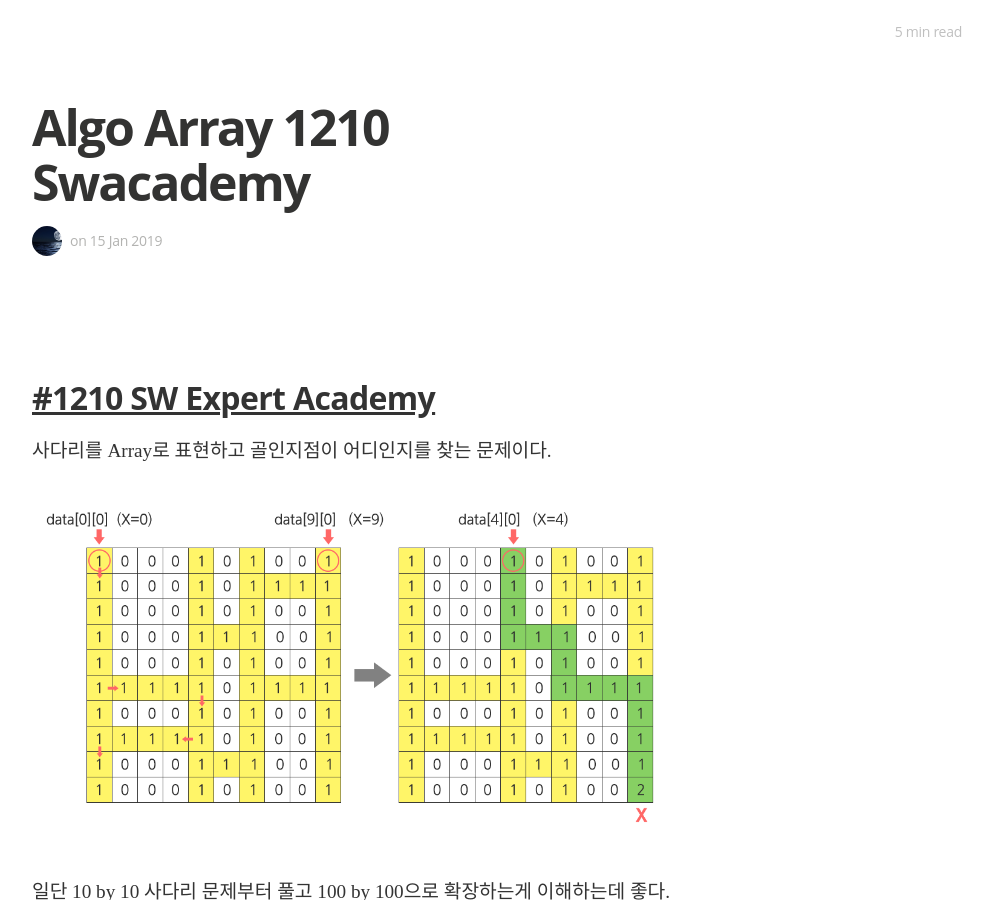
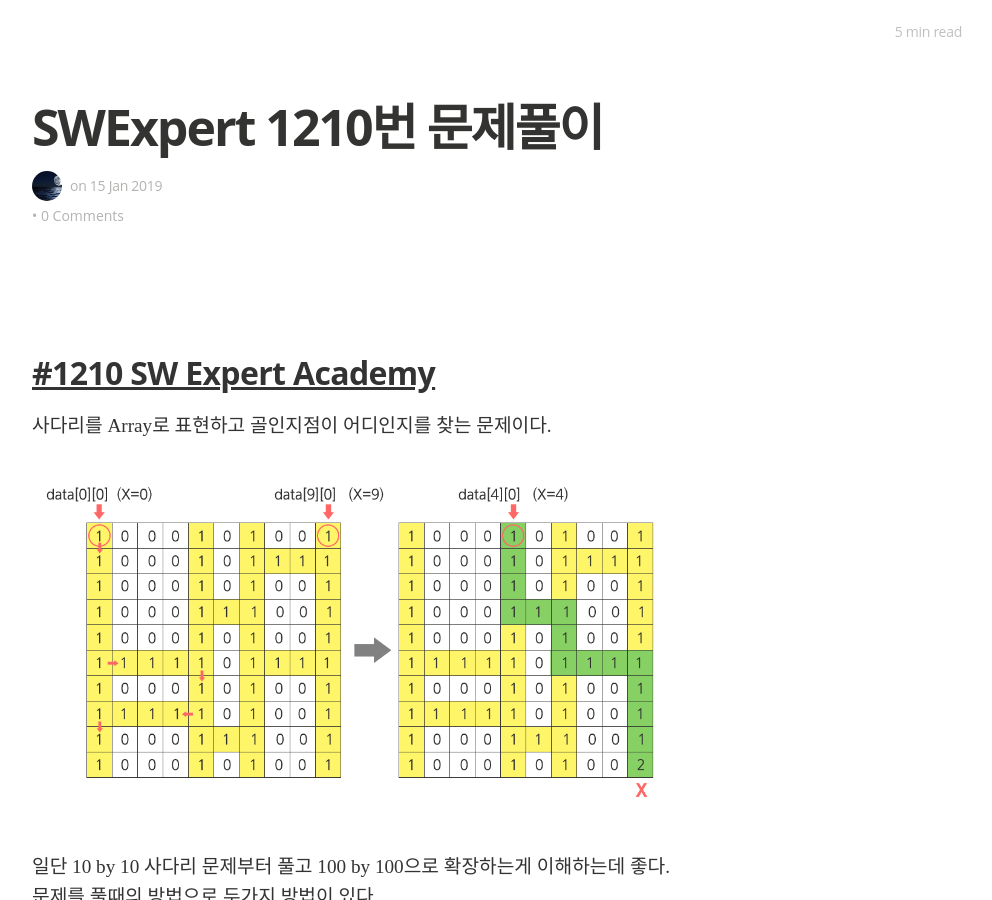
Before and after one commit to JaehunSim/JaehunSim.github.io, a Jekyll site: the page built from _posts/2019-01-15-Algo-Array-1210-SWAcademy.md, in a window 1280 px wide and 900 px high. Shown: the whole window, without its empty margins (288-1280 px from the left). Built offline with Jekyll 4.4.1, drawn with Linux system fonts in a browser that asks for light colours; nearby versions of some CDN libraries; some web fonts are replaced; our own code applies the rules of GitHub Pages for plain Markdown files; comment, search, counter and statistics services are not loaded.

Commit message:
Update 2019-01-15-Algo-Array-1210-SWAcademy.md

```diff
--- a/_posts/2019-01-15-Algo-Array-1210-SWAcademy.md
+++ b/_posts/2019-01-15-Algo-Array-1210-SWAcademy.md
@@ -1,3 +1,16 @@
+---
+
+layout: post
+title: "SWExpert 1210번 문제풀이"
+date: 2019-01-15 10:25:00
+sitemap:
+  changefreq: daily
+  priority: 1.0
+comments: true
+
+---
+
+
 # [#1210 SW Expert Academy](https://www.swexpertacademy.com/main/code/problem/problemDetail.do?contestProbId=AV14ABYKADACFAYh)
 
 사다리를 Array로 표현하고 골인지점이 어디인지를 찾는 문제이다.
```
